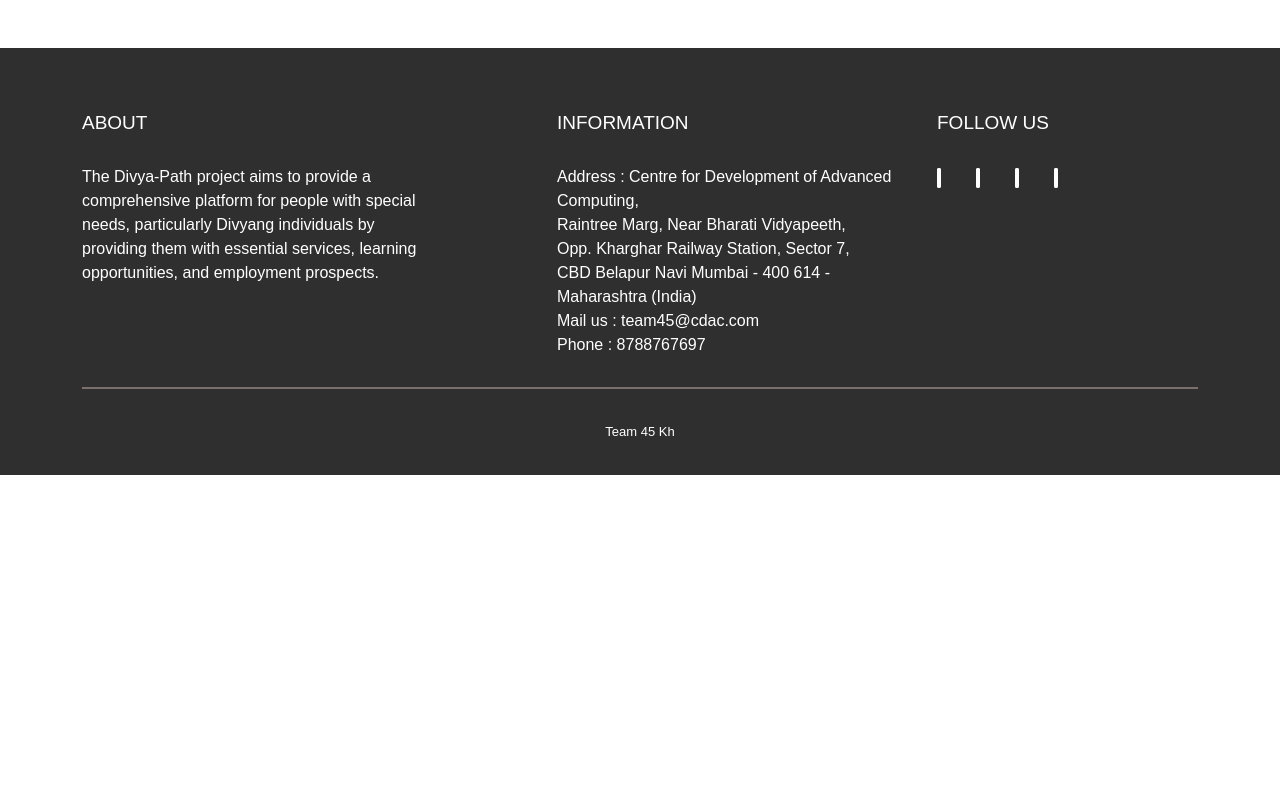
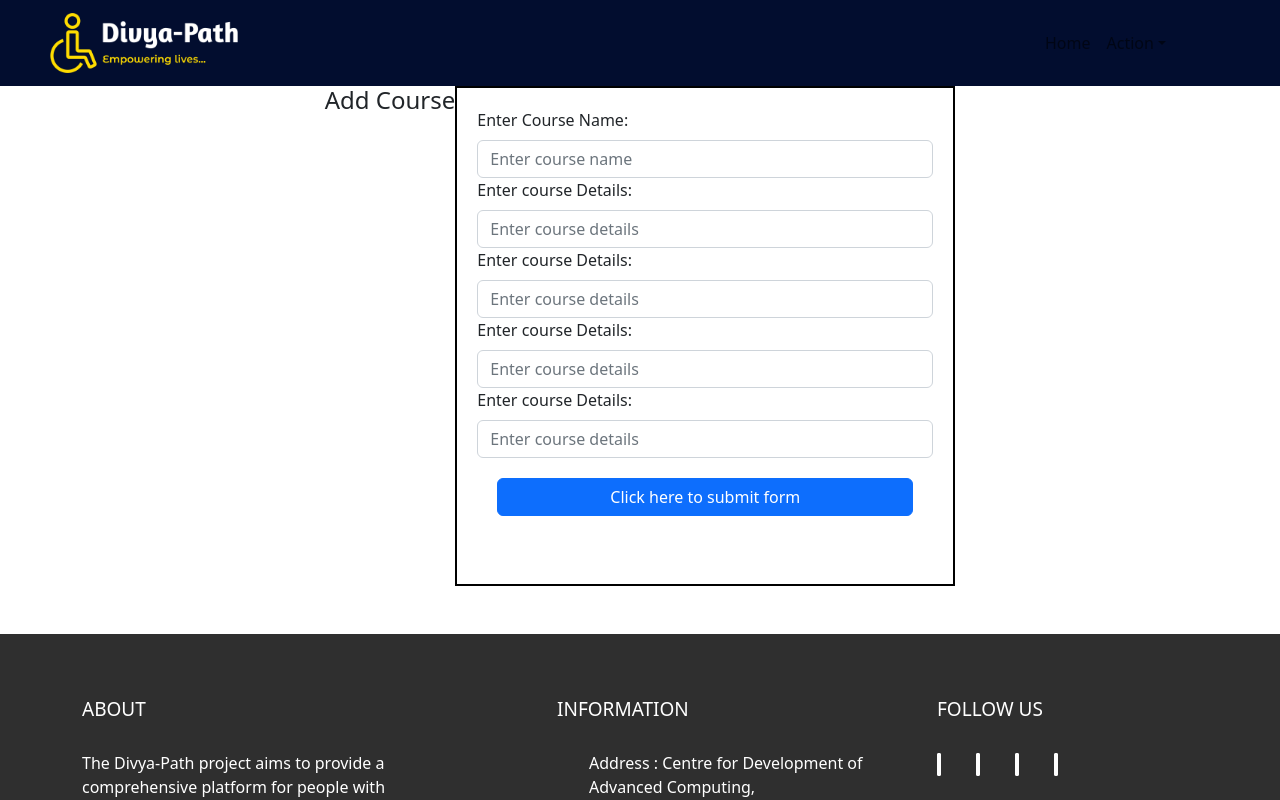
Before and after one commit to Pooja-Jathar1406/DIvya-Path, a React (Create React App) app in the folder Divya-Path_Frontend/: page /addcourse in a window 1280 px wide. Shown: the top 800 px of the page. Built offline with nearby package versions, Linux system fonts and the light colour scheme.

Commit message:
addcourse page added

```diff
--- a/Divya-Path_Frontend/src/App.js
+++ b/Divya-Path_Frontend/src/App.js
@@ -7,6 +7,7 @@ import { SignUp } from "./components/SignUp";
 import { AdminLogin } from "./components/AdminLogin";
 import { AdminSignUp } from "./components/AdminSignUp";
 import { Skills } from "./components/Skills";
+import { AddCourse } from "./components/AddCourse";
 function App() {
   return (
     <div>
@@ -24,6 +25,7 @@ function App() {
             element={<AdminSignUp></AdminSignUp>}></Route>
           <Route path="/sign-out" element={<Login></Login>}></Route>
           <Route path="/skills" element={<Skills></Skills>}></Route>
+          <Route path="/addcourse" element={<AddCourse></AddCourse>}></Route>
         </Routes>
         <Footer></Footer>
       </BrowserRouter>
--- /dev/null
+++ b/Divya-Path_Frontend/src/components/AddCourse.js
@@ -0,0 +1,50 @@
+import { Component } from "react";
+import { Container } from "react-bootstrap";
+import "../css/Home.css";
+import { Navigation } from "./Navigation";
+import React from 'react';
+import 'bootstrap/dist/css/bootstrap.css';
+import Form from 'react-bootstrap/Form';
+import Button from 'react-bootstrap/Button';
+import './formcss.css';
+export function AddCourse() {
+  return (
+    <>
+     <Navigation></Navigation>
+    <div className="div1">
+      <h4>Add Course</h4>
+      <br></br>
+      <Form className="formcss">
+      <Form.Group>
+          <Form.Label>Enter Course Name:</Form.Label>
+          <Form.Control type="text"
+                        placeholder="Enter course name" />
+        </Form.Group>
+        <Form.Group>
+          <Form.Label>Enter course Details:</Form.Label>
+          <Form.Control type="text"
+                        placeholder="Enter course details" />
+        </Form.Group>
+        <Form.Group>
+          <Form.Label>Enter course Details:</Form.Label>
+          <Form.Control type="text"
+                        placeholder="Enter course details" />
+        </Form.Group>
+        <Form.Group>
+          <Form.Label>Enter course Details:</Form.Label>
+          <Form.Control type="text"
+                        placeholder="Enter course details" />
+        </Form.Group>
+        <Form.Group>
+          <Form.Label>Enter course Details:</Form.Label>
+          <Form.Control type="text"
+                        placeholder="Enter course details" />
+        </Form.Group>
+        <Button variant="primary" className="button" type="submit">
+           Click here to submit form
+        </Button>
+      </Form>
+    </div>
+    </>
+  );
+}
--- a/Divya-Path_Frontend/src/components/Skills.js
+++ b/Divya-Path_Frontend/src/components/Skills.js
@@ -210,6 +210,7 @@ export class Skills extends Component {
                   </Card.Footer>
                 </Card>
               </Col>
+
               <Col>
                 <Card>
                   <Card.Img
--- /dev/null
+++ b/Divya-Path_Frontend/src/components/formcss.css
@@ -0,0 +1,17 @@
+.formcss{
+    width: 500px;
+    height: 500px;
+    border: 2px solid black;
+    padding: 20px;
+    display: flex;
+    flex-direction: column;
+}
+
+.div1{
+    display: flex;
+    justify-content: center;
+}
+
+.button{
+   margin: 20px;
+}
```
Also changed, not shown: Divya-Path_Frontend/src/components/CoursePage.js (added).
